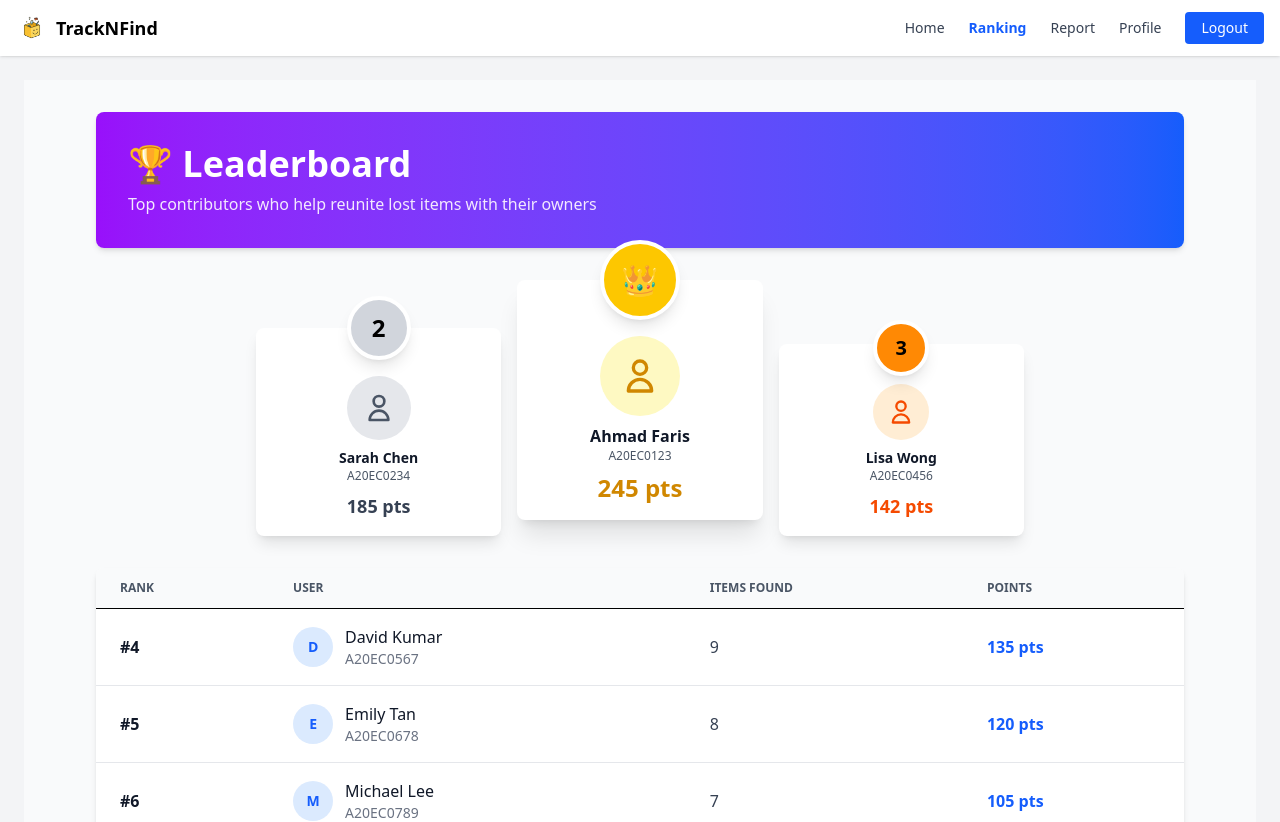
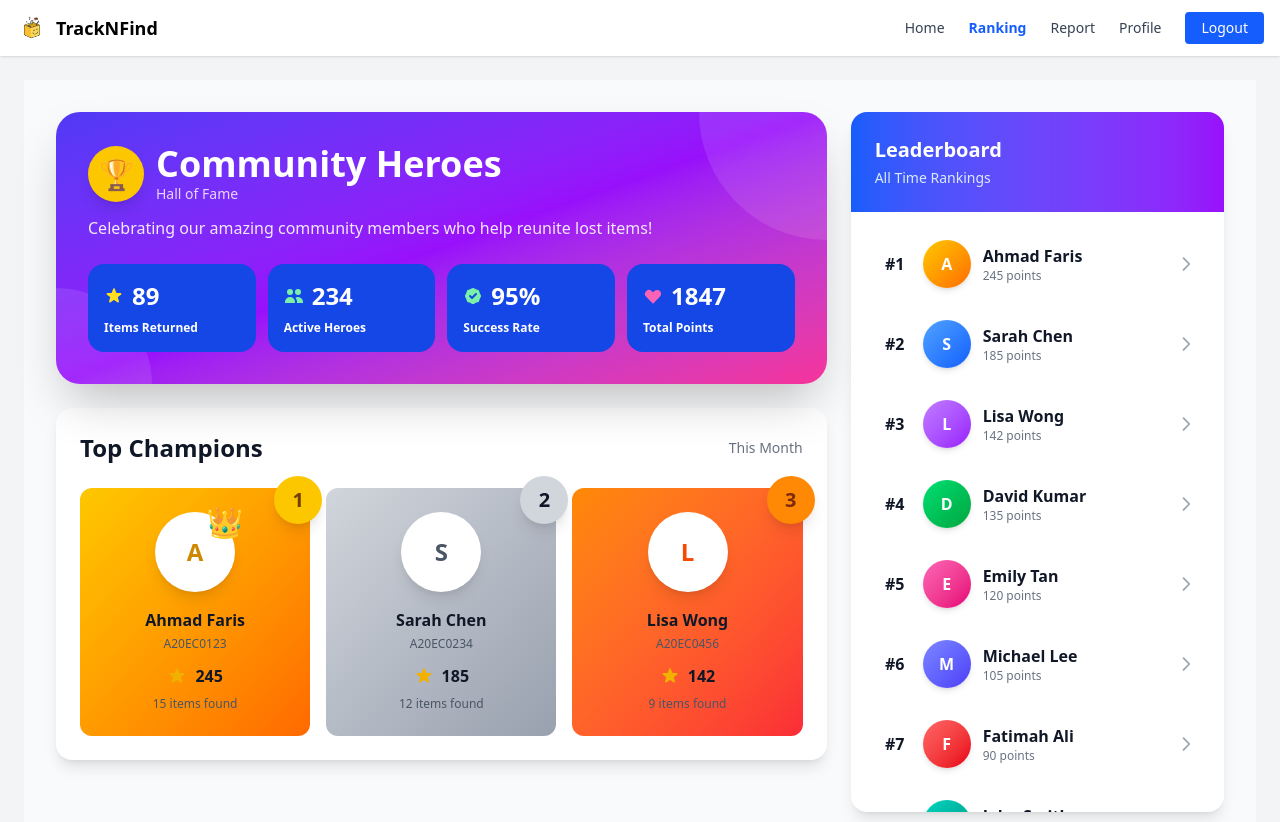
Before and after one commit to LEONG0719/AIROST_internProject, a Vue app in the folder Frontend/lostAndFound/: page /ranking in a window 1280 px wide. Shown: the top 822 px of the page. Built offline with nearby package versions, Linux system fonts and the light colour scheme.

Commit message:
ranking leader board redesign

```diff
--- a/Frontend/lostAndFound/src/pages/RankingPage.vue
+++ b/Frontend/lostAndFound/src/pages/RankingPage.vue
@@ -1,116 +1,213 @@
 <template>
   <DashboardLayout>
     <div class="min-h-screen bg-gray-50">
-      <div class="max-w-6xl mx-auto px-4 sm:px-6 lg:px-8 py-8">
+      <div class="max-w-7xl mx-auto px-4 sm:px-6 lg:px-8 py-8">
 
-        <!-- Page Header -->
-        <div class="bg-gradient-to-r from-purple-600 to-blue-600 rounded-lg shadow-md p-8 mb-8 text-white">
-          <h1 class="text-3xl md:text-4xl font-bold mb-2">🏆 Leaderboard</h1>
-          <p class="text-purple-100">Top contributors who help reunite lost items with their owners</p>
+        <div class="grid grid-cols-1 lg:grid-cols-3 gap-6">
+
+          <!-- Left Side - Main Content -->
+          <div class="lg:col-span-2 space-y-6">
+
+            <!-- Header Card -->
+            <div class="relative overflow-hidden bg-gradient-to-br from-indigo-600 via-purple-600 to-pink-500 rounded-3xl shadow-2xl p-8 text-white">
+              <!-- Decorative Elements -->
+              <div class="absolute top-0 right-0 w-64 h-64 bg-white opacity-10 rounded-full -mr-32 -mt-32"></div>
+              <div class="absolute bottom-0 left-0 w-48 h-48 bg-white opacity-10 rounded-full -ml-24 -mb-24"></div>
+
+              <div class="relative z-10">
+                <div class="flex items-center gap-3 mb-3">
+                  <div class="w-14 h-14 bg-yellow-400 rounded-full flex items-center justify-center text-3xl shadow-lg">
+                    🏆
+                  </div>
+                  <div>
+                    <h1 class="text-3xl md:text-4xl font-bold">Community Heroes</h1>
+                    <p class="text-purple-200 text-sm">Hall of Fame</p>
+                  </div>
                 </div>
 
-        <!-- Top 3 Podium -->
-        <div class="grid grid-cols-3 gap-4 mb-8 max-w-3xl mx-auto">
+                <p class="text-purple-100 mb-6 text-sm md:text-base">
+                  Celebrating our amazing community members who help reunite lost items!
+                </p>
 
-          <!-- 2nd Place -->
-          <div class="text-center pt-12">
-            <div class="bg-white rounded-lg shadow-lg p-4 relative">
-              <div class="absolute -top-8 left-1/2 transform -translate-x-1/2">
-                <div class="w-16 h-16 bg-gray-300 rounded-full flex items-center justify-center text-2xl font-bold border-4 border-white shadow-lg">
-                  2
+                <div class="grid grid-cols-2 md:grid-cols-4 gap-3">
+                  <div class="bg-blue-700 bg-opacity-40 backdrop-blur-md rounded-2xl p-4 hover:bg-opacity-30 transition">
+                    <div class="flex items-center gap-2 mb-2">
+                      <svg class="w-5 h-5 text-yellow-300" fill="currentColor" viewBox="0 0 20 20">
+                        <path d="M9.049 2.927c.3-.921 1.603-.921 1.902 0l1.07 3.292a1 1 0 00.95.69h3.462c.969 0 1.371 1.24.588 1.81l-2.8 2.034a1 1 0 00-.364 1.118l1.07 3.292c.3.921-.755 1.688-1.54 1.118l-2.8-2.034a1 1 0 00-1.175 0l-2.8 2.034c-.784.57-1.838-.197-1.539-1.118l1.07-3.292a1 1 0 00-.364-1.118L2.98 8.72c-.783-.57-.38-1.81.588-1.81h3.461a1 1 0 00.951-.69l1.07-3.292z"/>
+                      </svg>
+                      <div class="text-2xl font-bold text-white">{{ totalReturned }}</div>
                     </div>
+                    <div class="text-xs text-white font-semibold">Items Returned</div>
                   </div>
-              <div class="mt-8">
-                <div class="w-16 h-16 bg-gray-200 rounded-full mx-auto mb-2 flex items-center justify-center">
-                  <svg class="w-8 h-8 text-gray-600" fill="none" stroke="currentColor" viewBox="0 0 24 24">
-                    <path stroke-linecap="round" stroke-linejoin="round" stroke-width="2" d="M16 7a4 4 0 11-8 0 4 4 0 018 0zM12 14a7 7 0 00-7 7h14a7 7 0 00-7-7z"/>
+
+                  <div class="bg-blue-700 bg-opacity-20 backdrop-blur-md rounded-2xl p-4 hover:bg-opacity-30 transition">
+                    <div class="flex items-center gap-2 mb-2">
+                      <svg class="w-5 h-5 text-green-300" fill="currentColor" viewBox="0 0 20 20">
+                        <path d="M9 6a3 3 0 11-6 0 3 3 0 016 0zM17 6a3 3 0 11-6 0 3 3 0 016 0zM12.93 17c.046-.327.07-.66.07-1a6.97 6.97 0 00-1.5-4.33A5 5 0 0119 16v1h-6.07zM6 11a5 5 0 015 5v1H1v-1a5 5 0 015-5z"/>
                       </svg>
+                      <div class="text-2xl font-bold text-white">{{ totalUsers }}</div>
                     </div>
-                <h3 class="font-semibold text-gray-900 text-sm">Sarah Chen</h3>
-                <p class="text-xs text-gray-600 mb-2">A20EC0234</p>
-                <p class="text-lg font-bold text-gray-700">185 pts</p>
+                    <div class="text-xs text-white font-semibold">Active Heroes</div>
+                  </div>
+
+                  <div class="bg-blue-700 bg-opacity-20 backdrop-blur-md rounded-2xl p-4 hover:bg-opacity-30 transition">
+                    <div class="flex items-center gap-2 mb-2">
+                      <svg class="w-5 h-5 text-green-300" fill="currentColor" viewBox="0 0 20 20">
+                        <path fill-rule="evenodd" d="M6.267 3.455a3.066 3.066 0 001.745-.723 3.066 3.066 0 013.976 0 3.066 3.066 0 001.745.723 3.066 3.066 0 012.812 2.812c.051.643.304 1.254.723 1.745a3.066 3.066 0 010 3.976 3.066 3.066 0 00-.723 1.745 3.066 3.066 0 01-2.812 2.812 3.066 3.066 0 00-1.745.723 3.066 3.066 0 01-3.976 0 3.066 3.066 0 00-1.745-.723 3.066 3.066 0 01-2.812-2.812 3.066 3.066 0 00-.723-1.745 3.066 3.066 0 010-3.976 3.066 3.066 0 00.723-1.745 3.066 3.066 0 012.812-2.812zm7.44 5.252a1 1 0 00-1.414-1.414L9 10.586 7.707 9.293a1 1 0 00-1.414 1.414l2 2a1 1 0 001.414 0l4-4z" clip-rule="evenodd"/>
+                      </svg>
+                      <div class="text-2xl font-bold text-white">{{ successRate }}%</div>
+                    </div>
+                    <div class="text-xs text-white font-semibold">Success Rate</div>
+                  </div>
+
+                  <div class="bg-blue-700 bg-opacity-20 backdrop-blur-md rounded-2xl p-4 hover:bg-opacity-30 transition">
+                    <div class="flex items-center gap-2 mb-2">
+                      <svg class="w-5 h-5 text-pink-400" fill="currentColor" viewBox="0 0 20 20">
+                        <path fill-rule="evenodd" d="M3.172 5.172a4 4 0 015.656 0L10 6.343l1.172-1.171a4 4 0 115.656 5.656L10 17.657l-6.828-6.829a4 4 0 010-5.656z" clip-rule="evenodd"/>
+                      </svg>
+                      <div class="text-2xl font-bold text-white">{{ totalPoints }}</div>
+                    </div>
+                    <div class="text-xs text-white font-semibold">Total Points</div>
+                  </div>
                 </div>
               </div>
             </div>
 
-          <!-- 1st Place -->
-          <div class="text-center">
-            <div class="bg-white rounded-lg shadow-xl p-4 relative">
-              <div class="absolute -top-10 left-1/2 transform -translate-x-1/2">
-                <div class="w-20 h-20 bg-yellow-400 rounded-full flex items-center justify-center text-3xl font-bold border-4 border-white shadow-lg">
-                  👑
-                </div>
-              </div>
-              <div class="mt-10">
-                <div class="w-20 h-20 bg-yellow-100 rounded-full mx-auto mb-2 flex items-center justify-center">
-                  <svg class="w-10 h-10 text-yellow-600" fill="none" stroke="currentColor" viewBox="0 0 24 24">
-                    <path stroke-linecap="round" stroke-linejoin="round" stroke-width="2" d="M16 7a4 4 0 11-8 0 4 4 0 018 0zM12 14a7 7 0 00-7 7h14a7 7 0 00-7-7z"/>
-                  </svg>
-                </div>
-                <h3 class="font-semibold text-gray-900">Ahmad Faris</h3>
-                <p class="text-xs text-gray-600 mb-2">A20EC0123</p>
-                <p class="text-2xl font-bold text-yellow-600">245 pts</p>
-              </div>
-            </div>
+            <!-- Top 3 Winners -->
+            <div class="bg-white rounded-2xl shadow-lg p-6">
+              <div class="flex items-center justify-between mb-6">
+                <h2 class="text-2xl font-bold text-gray-900">Top Champions</h2>
+                <span class="text-sm text-gray-500">This Month</span>
               </div>
 
-          <!-- 3rd Place -->
-          <div class="text-center pt-16">
-            <div class="bg-white rounded-lg shadow-lg p-4 relative">
-              <div class="absolute -top-6 left-1/2 transform -translate-x-1/2">
-                <div class="w-14 h-14 bg-orange-400 rounded-full flex items-center justify-center text-xl font-bold border-4 border-white shadow-lg">
-                  3
+              <div class="grid grid-cols-1 md:grid-cols-3 gap-4">
+                <!-- Winner Cards -->
+                <div
+                  v-for="(winner, index) in topThree"
+                  :key="index"
+                  class="relative bg-gradient-to-br rounded-xl p-6 text-center transform hover:scale-105 transition-transform cursor-pointer"
+                  :class="winner.gradient"
+                >
+                  <!-- Rank Badge -->
+                  <div class="absolute -top-3 -right-3 w-12 h-12 rounded-full flex items-center justify-center text-xl font-bold shadow-lg"
+                    :class="winner.badgeColor">
+                    {{ winner.rank }}
                   </div>
+
+                  <!-- Avatar -->
+                  <div class="relative w-20 h-20 mx-auto mb-4">
+                    <div class="w-full h-full rounded-full bg-white flex items-center justify-center text-2xl font-bold shadow-lg"
+                      :class="winner.avatarText">
+                      {{ winner.name.charAt(0) }}
                     </div>
-              <div class="mt-6">
-                <div class="w-14 h-14 bg-orange-100 rounded-full mx-auto mb-2 flex items-center justify-center">
-                  <svg class="w-7 h-7 text-orange-600" fill="none" stroke="currentColor" viewBox="0 0 24 24">
-                    <path stroke-linecap="round" stroke-linejoin="round" stroke-width="2" d="M16 7a4 4 0 11-8 0 4 4 0 018 0zM12 14a7 7 0 00-7 7h14a7 7 0 00-7-7z"/>
+                    <div v-if="winner.rank === 1" class="absolute -top-2 -right-2 text-3xl">👑</div>
+                  </div>
+
+                  <h3 class="font-bold text-gray-900 mb-1">{{ winner.name }}</h3>
+                  <p class="text-xs text-gray-600 mb-3">{{ winner.studentId }}</p>
+
+                  <div class="flex items-center justify-center gap-2 mb-2">
+                    <svg class="w-5 h-5 text-yellow-500" fill="currentColor" viewBox="0 0 20 20">
+                      <path d="M9.049 2.927c.3-.921 1.603-.921 1.902 0l1.07 3.292a1 1 0 00.95.69h3.462c.969 0 1.371 1.24.588 1.81l-2.8 2.034a1 1 0 00-.364 1.118l1.07 3.292c.3.921-.755 1.688-1.54 1.118l-2.8-2.034a1 1 0 00-1.175 0l-2.8 2.034c-.784.57-1.838-.197-1.539-1.118l1.07-3.292a1 1 0 00-.364-1.118L2.98 8.72c-.783-.57-.38-1.81.588-1.81h3.461a1 1 0 00.951-.69l1.07-3.292z"/>
                     </svg>
+                    <span class="font-bold text-gray-900">{{ winner.points }}</span>
                   </div>
-                <h3 class="font-semibold text-gray-900 text-sm">Lisa Wong</h3>
-                <p class="text-xs text-gray-600 mb-2">A20EC0456</p>
-                <p class="text-lg font-bold text-orange-600">142 pts</p>
+
+                  <div class="text-xs text-gray-600">{{ winner.itemsFound }} items found</div>
                 </div>
               </div>
             </div>
 
           </div>
 
-        <!-- Ranking Table -->
-        <div class="bg-white rounded-lg shadow-md overflow-hidden">
-          <table class="w-full">
-            <thead class="bg-gray-50 border-b">
-              <tr>
-                <th class="px-6 py-3 text-left text-xs font-semibold text-gray-600 uppercase">Rank</th>
-                <th class="px-6 py-3 text-left text-xs font-semibold text-gray-600 uppercase">User</th>
-                <th class="px-6 py-3 text-left text-xs font-semibold text-gray-600 uppercase">Items Found</th>
-                <th class="px-6 py-3 text-left text-xs font-semibold text-gray-600 uppercase">Points</th>
-              </tr>
-            </thead>
-            <tbody class="divide-y divide-gray-200">
-              <tr v-for="(user, index) in rankings" :key="index" class="hover:bg-gray-50">
-                <td class="px-6 py-4">
-                  <span class="font-semibold text-gray-900">#{{ user.rank }}</span>
-                </td>
-                <td class="px-6 py-4">
-                  <div class="flex items-center gap-3">
-                    <div class="w-10 h-10 bg-blue-100 rounded-full flex items-center justify-center">
-                      <span class="text-sm font-semibold text-blue-600">{{ user.name.charAt(0) }}</span>
+          <!-- Right Side - Leaderboard List -->
+          <div class="lg:col-span-1">
+            <div class="bg-white rounded-2xl shadow-lg overflow-hidden sticky top-6">
+              <div class="bg-gradient-to-r from-blue-600 to-purple-600 p-6 text-white">
+                <h2 class="text-xl font-bold mb-1">Leaderboard</h2>
+                <p class="text-sm text-blue-100">All Time Rankings</p>
+              </div>
+
+              <div class="p-4 max-h-[600px] overflow-y-auto">
+                <div
+                  v-for="(user, index) in allRankings"
+                  :key="index"
+                  class="flex items-center gap-3 p-3 rounded-xl hover:bg-gray-50 transition cursor-pointer mb-2"
+                  :class="{ 'bg-blue-50': user.isCurrentUser }"
+                >
+                  <!-- Rank -->
+                  <div class="flex-shrink-0 w-8 text-center">
+                    <span class="font-bold text-gray-900">#{{ user.rank }}</span>
+                  </div>
+
+                  <!-- Avatar -->
+                  <div class="flex-shrink-0 w-12 h-12 rounded-full bg-gradient-to-br flex items-center justify-center text-white font-semibold shadow-md"
+                    :class="user.avatarGradient">
+                    {{ user.name.charAt(0) }}
+                  </div>
+
+                  <!-- User Info -->
+                  <div class="flex-1 min-w-0">
+                    <div class="font-semibold text-gray-900 truncate">{{ user.name }}</div>
+                    <div class="text-xs text-gray-500">{{ user.points }} points</div>
+                  </div>
+
+                  <!-- Like/Points Icon -->
+                  <div class="flex-shrink-0">
+                    <svg v-if="user.isCurrentUser" class="w-5 h-5 text-blue-600" fill="currentColor" viewBox="0 0 20 20">
+                      <path fill-rule="evenodd" d="M10 18a8 8 0 100-16 8 8 0 000 16zm3.707-9.293a1 1 0 00-1.414-1.414L9 10.586 7.707 9.293a1 1 0 00-1.414 1.414l2 2a1 1 0 001.414 0l4-4z" clip-rule="evenodd"/>
+                    </svg>
+                    <svg v-else class="w-5 h-5 text-gray-400" fill="none" stroke="currentColor" viewBox="0 0 24 24">
+                      <path stroke-linecap="round" stroke-linejoin="round" stroke-width="2" d="M9 5l7 7-7 7"/>
+                    </svg>
+                  </div>
+                </div>
+              </div>
+            </div>
+          </div>
+
+        </div>
+
+        <!-- How Points Work Section -->
+        <div class="mt-8 bg-white rounded-2xl shadow-lg p-6">
+          <h3 class="text-xl font-bold text-gray-900 mb-4">🎯 How to Earn Points</h3>
+          <div class="grid grid-cols-1 md:grid-cols-3 gap-4">
+            <div class="flex items-start gap-3 p-4 bg-green-50 rounded-xl">
+              <div class="flex-shrink-0 w-10 h-10 bg-green-500 rounded-full flex items-center justify-center text-white">
+                <svg class="w-6 h-6" fill="none" stroke="currentColor" viewBox="0 0 24 24">
+                  <path stroke-linecap="round" stroke-linejoin="round" stroke-width="2" d="M9 12l2 2 4-4m6 2a9 9 0 11-18 0 9 9 0 0118 0z"/>
+                </svg>
               </div>
               <div>
-                      <div class="font-medium text-gray-900">{{ user.name }}</div>
-                      <div class="text-sm text-gray-500">{{ user.studentId }}</div>
+                <div class="font-semibold text-gray-900 mb-1">Report Found Item</div>
+                <div class="text-sm text-gray-600">+10 points per item</div>
               </div>
             </div>
-                </td>
-                <td class="px-6 py-4 text-gray-700">{{ user.itemsFound }}</td>
-                <td class="px-6 py-4">
-                  <span class="font-semibold text-blue-600">{{ user.points }} pts</span>
-                </td>
-              </tr>
-            </tbody>
-          </table>
+
+            <div class="flex items-start gap-3 p-4 bg-blue-50 rounded-xl">
+              <div class="flex-shrink-0 w-10 h-10 bg-blue-500 rounded-full flex items-center justify-center text-white">
+                <svg class="w-6 h-6" fill="none" stroke="currentColor" viewBox="0 0 24 24">
+                  <path stroke-linecap="round" stroke-linejoin="round" stroke-width="2" d="M5 13l4 4L19 7"/>
+                </svg>
+              </div>
+              <div>
+                <div class="font-semibold text-gray-900 mb-1">Successful Match</div>
+                <div class="text-sm text-gray-600">+25 bonus points</div>
+              </div>
+            </div>
+
+            <div class="flex items-start gap-3 p-4 bg-purple-50 rounded-xl">
+              <div class="flex-shrink-0 w-10 h-10 bg-purple-500 rounded-full flex items-center justify-center text-white">
+                <svg class="w-6 h-6" fill="none" stroke="currentColor" viewBox="0 0 24 24">
+                  <path stroke-linecap="round" stroke-linejoin="round" stroke-width="2" d="M12 8v13m0-13V6a2 2 0 112 2h-2zm0 0V5.5A2.5 2.5 0 109.5 8H12zm-7 4h14M5 12a2 2 0 110-4h14a2 2 0 110 4M5 12v7a2 2 0 002 2h10a2 2 0 002-2v-7"/>
+                </svg>
+              </div>
+              <div>
+                <div class="font-semibold text-gray-900 mb-1">Item Returned</div>
+                <div class="text-sm text-gray-600">+50 points when claimed</div>
+              </div>
+            </div>
+          </div>
         </div>
 
       </div>
@@ -119,16 +216,83 @@
 </template>
 
 <script setup lang="ts">
+import { ref } from 'vue'
 import DashboardLayout from '../layouts/DashboardLayout.vue'
 
-// Mock data
-const rankings = [
-  { rank: 4, name: 'David Kumar', studentId: 'A20EC0567', itemsFound: 9, points: 135 },
-  { rank: 5, name: 'Emily Tan', studentId: 'A20EC0678', itemsFound: 8, points: 120 },
-  { rank: 6, name: 'Michael Lee', studentId: 'A20EC0789', itemsFound: 7, points: 105 },
-  { rank: 7, name: 'Fatimah Ali', studentId: 'A20EC0890', itemsFound: 6, points: 90 },
-  { rank: 8, name: 'John Smith', studentId: 'A20EC0901', itemsFound: 5, points: 75 },
-  { rank: 9, name: 'Nurul Huda', studentId: 'A20EC1012', itemsFound: 4, points: 60 },
-  { rank: 10, name: 'Alex Wong', studentId: 'A20EC1123', itemsFound: 3, points: 45 }
+const totalReturned = ref(89)
+const totalUsers = ref(234)
+const successRate = ref(95)
+const totalPoints = ref(1847)
+
+const topThree = [
+  {
+    rank: 1,
+    name: 'Ahmad Faris',
+    studentId: 'A20EC0123',
+    points: 245,
+    itemsFound: 15,
+    gradient: 'from-yellow-400 to-orange-500',
+    badgeColor: 'bg-yellow-400 text-yellow-900',
+    avatarText: 'text-yellow-600'
+  },
+  {
+    rank: 2,
+    name: 'Sarah Chen',
+    studentId: 'A20EC0234',
+    points: 185,
+    itemsFound: 12,
+    gradient: 'from-gray-300 to-gray-400',
+    badgeColor: 'bg-gray-300 text-gray-900',
+    avatarText: 'text-gray-600'
+  },
+  {
+    rank: 3,
+    name: 'Lisa Wong',
+    studentId: 'A20EC0456',
+    points: 142,
+    itemsFound: 9,
+    gradient: 'from-orange-400 to-red-500',
+    badgeColor: 'bg-orange-400 text-orange-900',
+    avatarText: 'text-orange-600'
+  }
+]
+
+const allRankings = [
+  { rank: 1, name: 'Ahmad Faris', points: 245, avatarGradient: 'from-yellow-400 to-orange-500', isCurrentUser: false },
+  { rank: 2, name: 'Sarah Chen', points: 185, avatarGradient: 'from-blue-400 to-blue-600', isCurrentUser: false },
+  { rank: 3, name: 'Lisa Wong', points: 142, avatarGradient: 'from-purple-400 to-purple-600', isCurrentUser: false },
+  { rank: 4, name: 'David Kumar', points: 135, avatarGradient: 'from-green-400 to-green-600', isCurrentUser: false },
+  { rank: 5, name: 'Emily Tan', points: 120, avatarGradient: 'from-pink-400 to-pink-600', isCurrentUser: false },
+  { rank: 6, name: 'Michael Lee', points: 105, avatarGradient: 'from-indigo-400 to-indigo-600', isCurrentUser: false },
+  { rank: 7, name: 'Fatimah Ali', points: 90, avatarGradient: 'from-red-400 to-red-600', isCurrentUser: false },
+  { rank: 8, name: 'John Smith', points: 75, avatarGradient: 'from-teal-400 to-teal-600', isCurrentUser: false },
+  { rank: 9, name: 'Nurul Huda', points: 60, avatarGradient: 'from-cyan-400 to-cyan-600', isCurrentUser: false },
+  { rank: 10, name: 'Alex Wong', points: 45, avatarGradient: 'from-orange-400 to-orange-600', isCurrentUser: false },
+  { rank: 11, name: 'Siti Aminah', points: 40, avatarGradient: 'from-lime-400 to-lime-600', isCurrentUser: false },
+  { rank: 12, name: 'James Lim', points: 35, avatarGradient: 'from-emerald-400 to-emerald-600', isCurrentUser: false },
+  { rank: 13, name: 'Rachel Ng', points: 30, avatarGradient: 'from-violet-400 to-violet-600', isCurrentUser: false },
+  { rank: 14, name: 'Hassan Ibrahim', points: 28, avatarGradient: 'from-fuchsia-400 to-fuchsia-600', isCurrentUser: false },
+  { rank: 15, name: 'You', points: 25, avatarGradient: 'from-blue-500 to-blue-700', isCurrentUser: true }
 ]
 </script>
+
+<style scoped>
+/* Custom scrollbar for leaderboard */
+.overflow-y-auto::-webkit-scrollbar {
+  width: 6px;
+}
+
+.overflow-y-auto::-webkit-scrollbar-track {
+  background: #f1f1f1;
+  border-radius: 10px;
+}
+
+.overflow-y-auto::-webkit-scrollbar-thumb {
+  background: #cbd5e0;
+  border-radius: 10px;
+}
+
+.overflow-y-auto::-webkit-scrollbar-thumb:hover {
+  background: #a0aec0;
+}
+</style>
```
Lines whose indentation alone changed are shown as unchanged.
